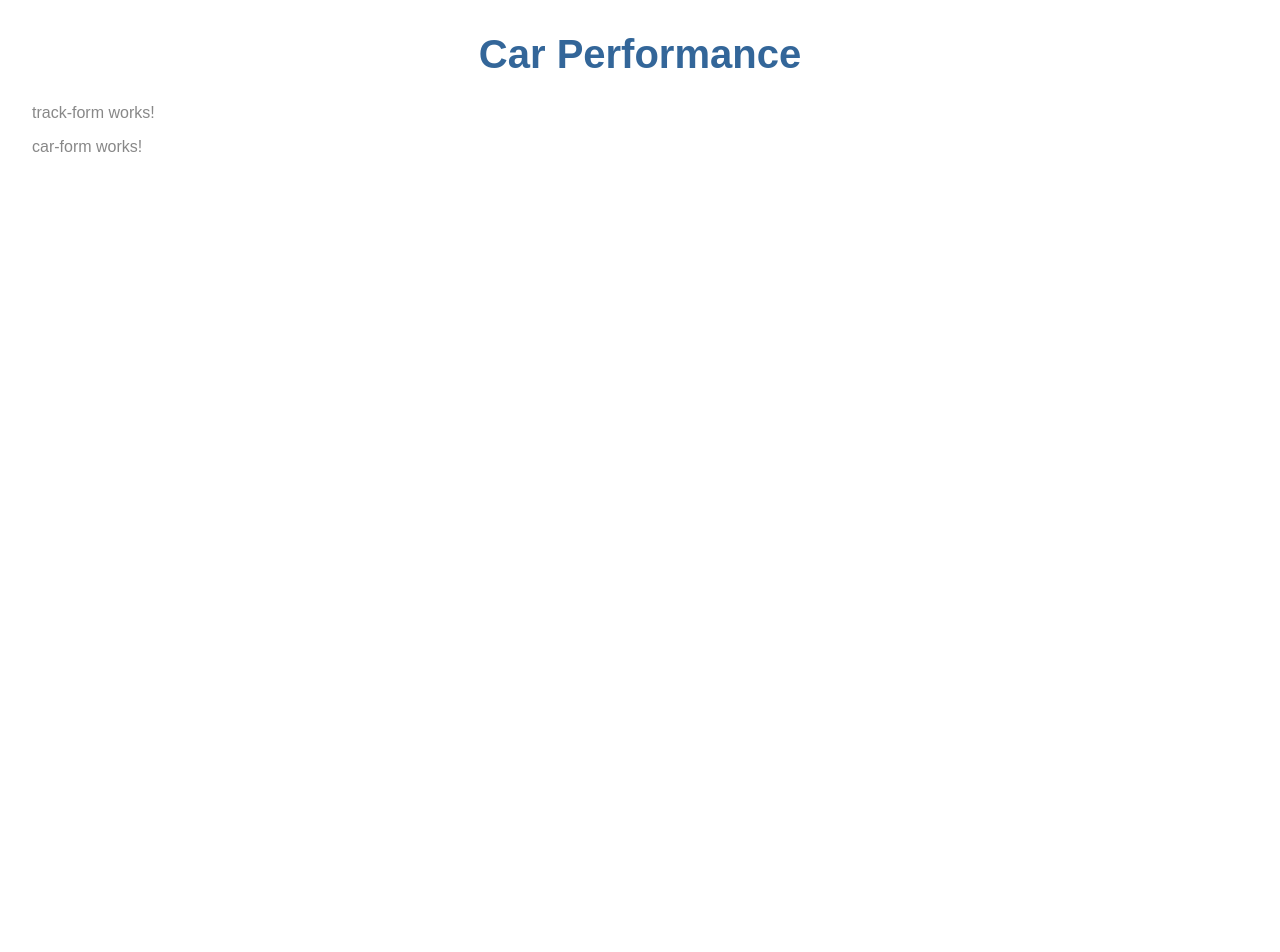
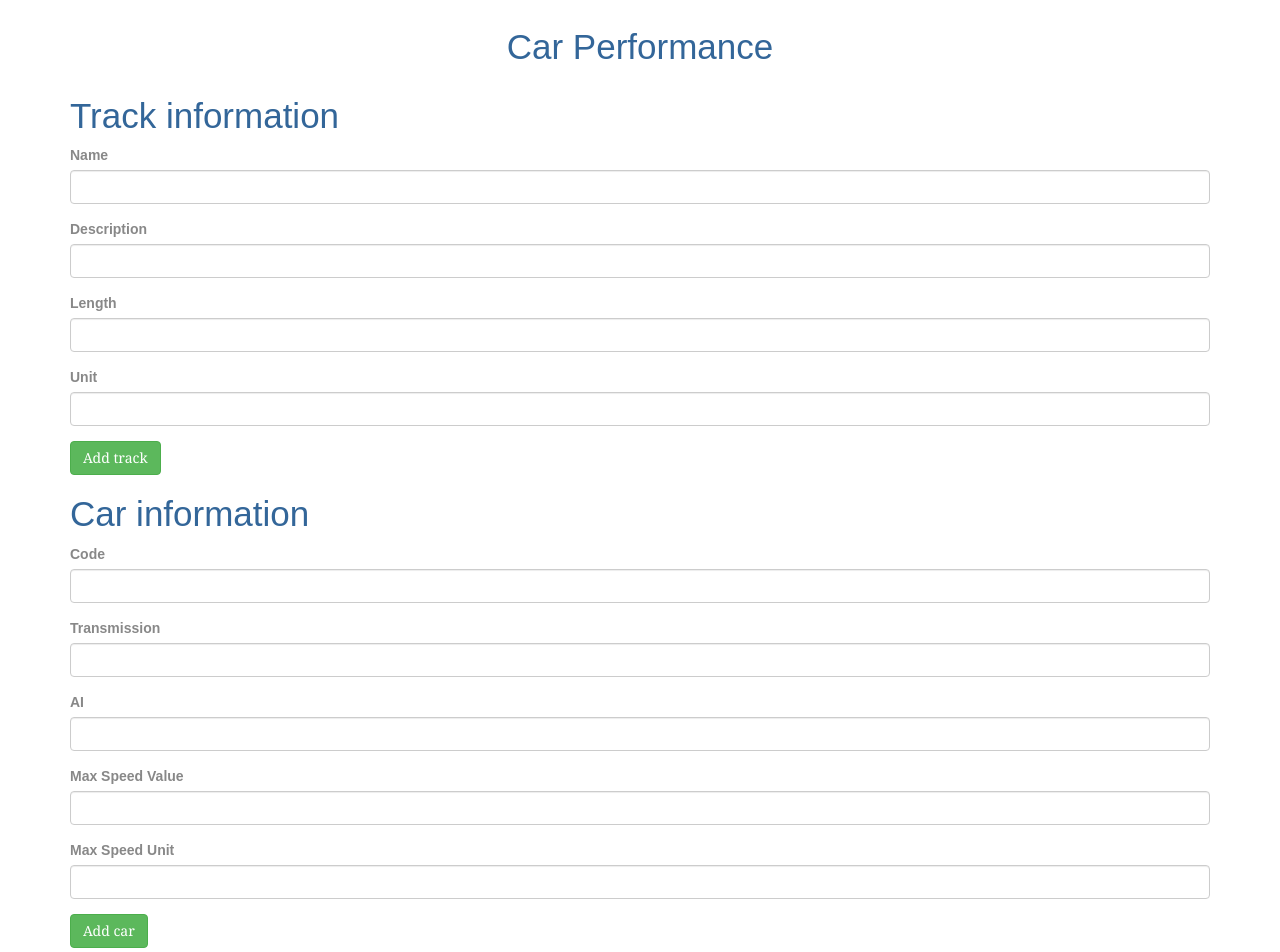
Before and after one commit to yvaldm/car-performance-ui, an Angular app: page / in a window 1280 px wide. Shown: the top 952 px of the page. Before the commit the page ends 800 px from the top, so only its background shows below. Built offline with nearby package versions, Linux system fonts and the light colour scheme.

Commit message:
tracks api synced with backend

```diff
--- a/angular.json
+++ b/angular.json
@@ -57,7 +57,8 @@
         "serve": {
           "builder": "@angular-devkit/build-angular:dev-server",
           "options": {
-            "browserTarget": "car-performance-ui:build"
+            "browserTarget": "car-performance-ui:build",
+            "proxyConfig": "proxy.conf.json"
           },
           "configurations": {
             "production": {
--- a/src/app/app.module.ts
+++ b/src/app/app.module.ts
@@ -1,6 +1,8 @@
 import {BrowserModule} from '@angular/platform-browser';
 import {NgModule} from '@angular/core';
 import {FormsModule} from '@angular/forms';
+import {HttpClientModule} from '@angular/common/http';
+
 
 import {AppComponent} from './app.component';
 import {TrackFormComponent} from './track-form/track-form.component';
@@ -14,7 +16,8 @@ import {CarFormComponent} from './car-form/car-form.component';
   ],
   imports: [
     BrowserModule,
-    FormsModule
+    FormsModule,
+    HttpClientModule
   ],
   providers: [],
   bootstrap: [AppComponent]
--- a/src/app/car-form/car-form.component.html
+++ b/src/app/car-form/car-form.component.html
@@ -1,3 +1,34 @@
-<p>
-  car-form works!
-</p>
+<div class="container">
+
+  <h1>Car information</h1>
+
+  <form>
+    <div class="form-group">
+      <label for="code">Code</label>
+      <input type="text" class="form-control" id="code" required>
+    </div>
+
+    <div class="form-group">
+      <label for="transmission">Transmission</label>
+      <input type="text" class="form-control" id="transmission" required>
+    </div>
+
+    <div class="form-group">
+      <label for="ai">AI</label>
+      <input type="text" class="form-control" id="ai" required>
+    </div>
+
+    <div class="form-group">
+      <label for="maxSpeedValue">Max Speed Value</label>
+      <input type="text" class="form-control" id="maxSpeedValue" required>
+    </div>
+
+    <div class="form-group">
+      <label for="maxSpeedUnit">Max Speed Unit</label>
+      <input type="text" class="form-control" id="maxSpeedUnit" required>
+    </div>
+
+    <button type="submit" class="btn btn-success">Add car</button>
+
+  </form>
+</div>
--- a/src/app/track-form/track-form.component.html
+++ b/src/app/track-form/track-form.component.html
@@ -1,3 +1,31 @@
-<p>
-  track-form works!
-</p>
+<div class="container">
+
+  <h1>Track information</h1>
+
+  <form #track="ngForm" (ngSubmit)="onSubmit()">
+    <div class="form-group">
+      <label for="name">Name</label>
+      <input type="text" class="form-control" id="name" required [(ngModel)]="track.name" name="name">
+    </div>
+
+    <div class="form-group">
+      <label for="description">Description</label>
+      <input type="text" class="form-control" id="description" required [(ngModel)]="track.description"
+             name="description">
+    </div>
+
+    <div class="form-group">
+      <label for="length">Length</label>
+      <input type="text" class="form-control" id="length" required [(ngModel)]="track.length" name="length">
+    </div>
+
+    <div class="form-group">
+      <label for="unit">Unit</label>
+      <input type="text" class="form-control" id="unit" required [(ngModel)]="track.unit" name="unit">
+    </div>
+
+
+    <button type="submit" class="btn btn-success">Add track</button>
+
+  </form>
+</div>
--- a/src/app/track-form/track-form.component.ts
+++ b/src/app/track-form/track-form.component.ts
@@ -1,5 +1,6 @@
 import {Component, OnInit} from '@angular/core';
-import {Track} from '../track';
+import {Track} from './track';
+import {TrackService} from './track.service';
 
 @Component({
   selector: 'app-track-form',
@@ -8,11 +9,11 @@ import {Track} from '../track';
 })
 export class TrackFormComponent implements OnInit {
 
-  model = new Track(666, 'some track', 'some track description');
+  track = new Track(666, 'some track', 'some track description', 222.22, 'km');
 
   submitted = false;
 
-  constructor() {
+  constructor(private trackService: TrackService) {
   }
 
   ngOnInit() {
@@ -20,11 +21,6 @@ export class TrackFormComponent implements OnInit {
 
   onSubmit() {
     this.submitted = true;
+    this.trackService.addTrack(this.track).subscribe();
   }
-
-  // TODO: Remove this when we're done
-  get diagnostic() {
-    return JSON.stringify(this.model);
-  }
-
 }
--- /dev/null
+++ b/src/app/track-form/track.service.ts
@@ -0,0 +1,27 @@
+import {Injectable} from '@angular/core';
+import {HttpClient, HttpHeaders} from '@angular/common/http';
+import {Track} from './track';
+import {Observable} from 'rxjs';
+
+const httpOptions = {
+  headers: new HttpHeaders({
+    'Content-Type': 'application/json',
+    'Access-Control-Allow-Origin': '*'
+  })
+};
+
+@Injectable({
+  providedIn: 'root'
+})
+export class TrackService {
+
+  private readonly tracksUrl: string;
+
+  constructor(private http: HttpClient) {
+    this.tracksUrl = 'http://localhost:4200/api/tracks';
+  }
+
+  addTrack(track: Track): Observable<Track> {
+    return this.http.post<Track>(this.tracksUrl, track, httpOptions);
+  }
+}
--- a/src/app/track.ts
+++ b/src/app/track-form/track.ts
@@ -3,7 +3,9 @@ export class Track {
   constructor(
     public id: number,
     public name: string,
-    public description: string
+    public description: string,
+    public length: number,
+    public unit: string
   ) {
   }
 
--- a/src/styles.css
+++ b/src/styles.css
@@ -1,3 +1,5 @@
+@import url('https://unpkg.com/bootstrap@3.3.7/dist/css/bootstrap.min.css');
+
 h1 {
   color: #369;
   font-family: Arial, Helvetica, sans-serif;
```
Also changed, not shown: proxy.conf.json (added, +9 -0 lines), src/app/car-form/car.ts (renamed from src/app/car.ts), 1 other file (tests, documents, lock files or other folders).
